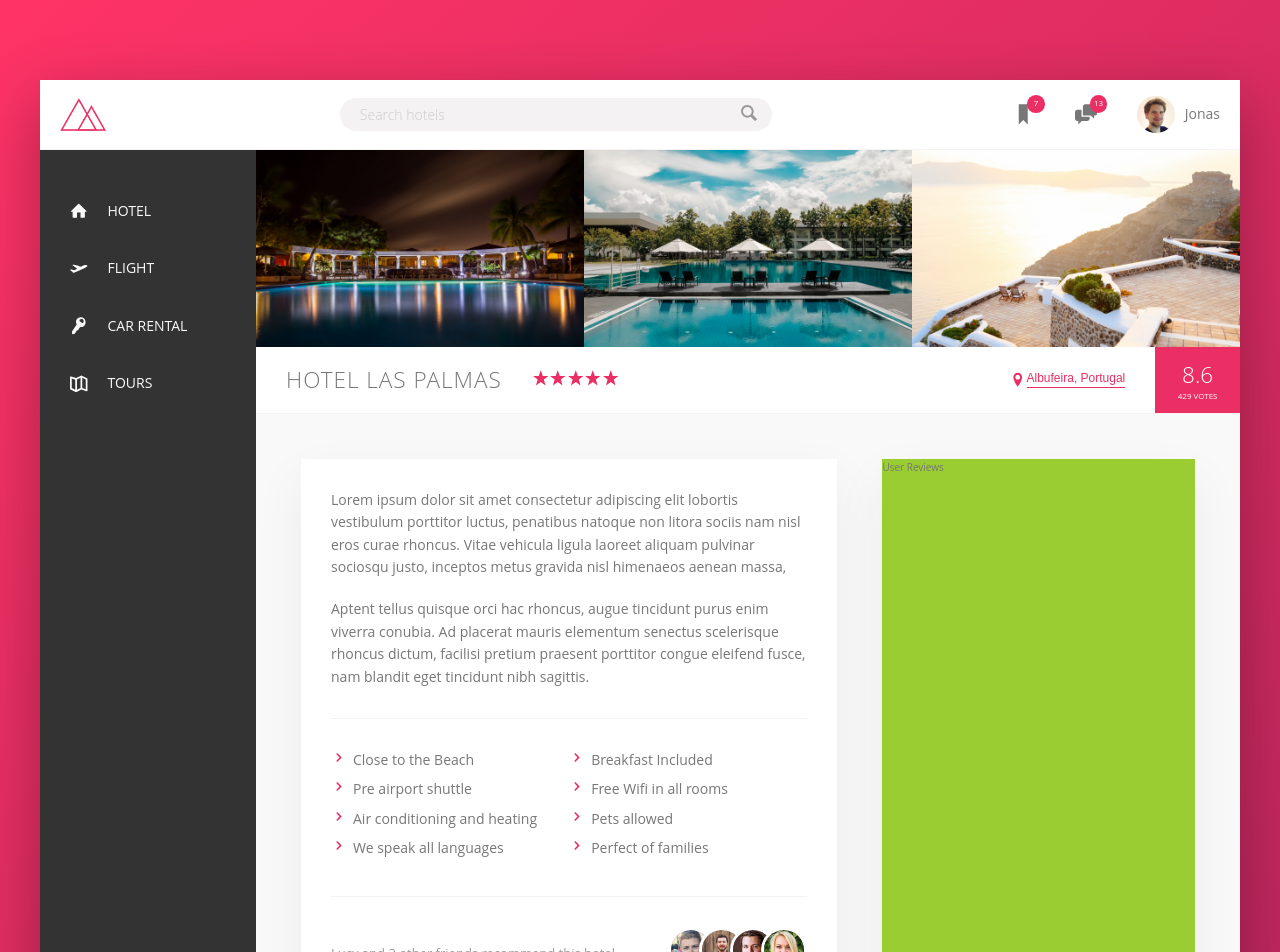
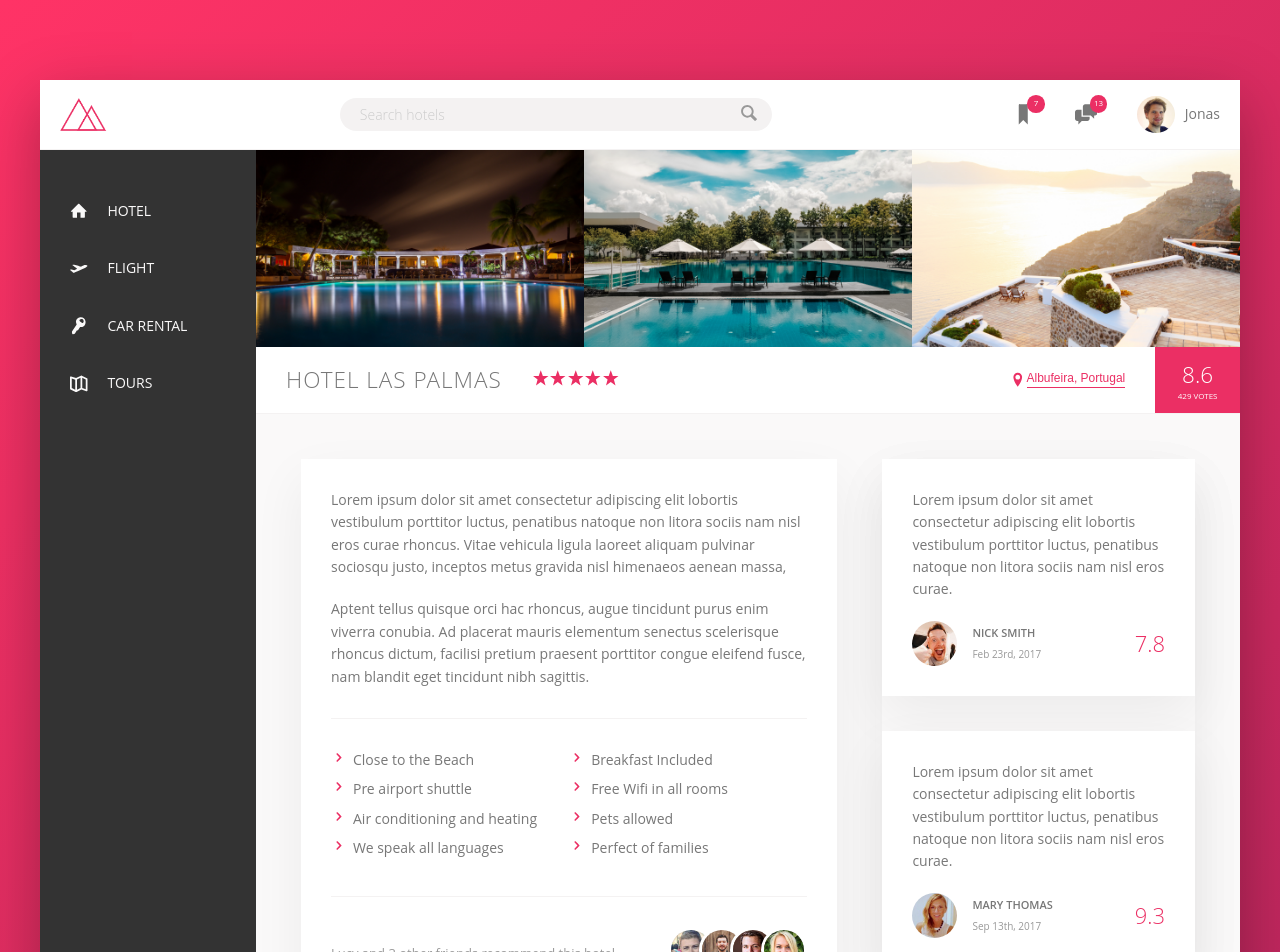
Before and after one commit to masaka222/trillo-project, a React (Create React App) app: page / in a window 1280 px wide. Shown: the top 952 px of the page. Built offline with nearby package versions, Linux system fonts and the light colour scheme; the HTML template or start-up script is replaced by a standard one.

Commit message:
User Review formating

```diff
--- a/src/HotelView.css
+++ b/src/HotelView.css
@@ -110,6 +110,7 @@
 */
 
 .detail{
+    font-size: 1.4rem;
     display: flex;
     padding: 4.5rem;
     background-color: var(--color-grey-light-1);
@@ -117,7 +118,6 @@
 }
 
 .description{
-    font-size: 1.4rem;
     background-color: #fff;
     box-shadow: 0 2rem 5rem rgba(0, 0, 0, .06);
     padding: 3rem;
@@ -126,7 +126,6 @@
 }
 
 .user-reviews{
-    background-color: yellowgreen;
     box-shadow: 0 2rem 5rem rgba(0, 0, 0, .06);
     flex: 1;
 }
@@ -206,3 +205,51 @@
 .recommend__photo:not(:last-child){
     margin-right: -1.5rem;
 }
+
+/*////////////////////////////////////////
+    REVIEWS
+*/
+.review{
+    background-color: #fff;
+    box-shadow:  0 2rem 5rem rgba(0, 0, 0, .06);
+    padding: 3rem;
+    margin-bottom: 3.5rem;
+}
+
+.review__text{
+    margin-bottom: 2rem;
+}
+
+.review__user{
+    display: flex;
+    align-items: center;
+}
+
+.review__photo{
+    border-radius: 50%;
+    height: 4.5rem;
+    width: 4.5rem;
+    margin-right: 1.5rem;
+}
+
+.review__user-box{
+    margin-right: auto;
+}
+
+.review__user-name{
+    font-size: 1.1rem;
+    font-weight: 600;
+    text-transform: uppercase;
+    margin-bottom: .4rem;
+}
+
+.review__user-date{
+    font-size: 1rem;
+    color: var(--color-grey-dark-3);
+}
+
+.review__rating{
+    color: var(--color-primary);
+    font-size: 2.2rem;
+    font-weight: 300;
+}
--- a/src/HotelView.js
+++ b/src/HotelView.js
@@ -85,13 +85,42 @@ class HotelView extends Component {
                   <img src={user4} alt="user 2" className="recommend__photo"/>
                   <img src={user5} alt="user 3" className="recommend__photo"/>
                   <img src={user6} alt="user 4" className="recommend__photo"/>
-
                 </div>
               </div>
             </div>
 
             <div className="user-reviews">
-              User Reviews
+
+              <figure className="review">
+                <blockquote className="review__text">
+                  Lorem ipsum dolor sit amet consectetur adipiscing elit lobortis vestibulum
+                  porttitor luctus, penatibus natoque non litora sociis nam nisl eros curae.
+                </blockquote>
+                <figcaption className="review__user">
+                  <img src = {user1} alt = "user 1" className="review__photo"/>
+                  <div className="review__user-box">
+                    <p className="review__user-name"> Nick Smith</p>
+                    <p className="review__user-date"> Feb 23rd, 2017</p>
+                  </div>
+                  <div className="review__rating"> 7.8 </div>
+                </figcaption>
+              </figure>
+
+
+              <figure className="review">
+                <blockquote className="review__text">
+                  Lorem ipsum dolor sit amet consectetur adipiscing elit lobortis vestibulum
+                  porttitor luctus, penatibus natoque non litora sociis nam nisl eros curae.
+                </blockquote>
+                <figcaption className="review__user">
+                  <img src = {user2} alt = "user 2" className="review__photo"/>
+                  <div className="review__user-box">
+                    <p className="review__user-name"> Mary Thomas</p>
+                    <p className="review__user-date"> Sep 13th, 2017</p>
+                  </div>
+                  <div className="review__rating"> 9.3 </div>
+                </figcaption>
+              </figure>
             </div>
           </div>
         </main>
```
